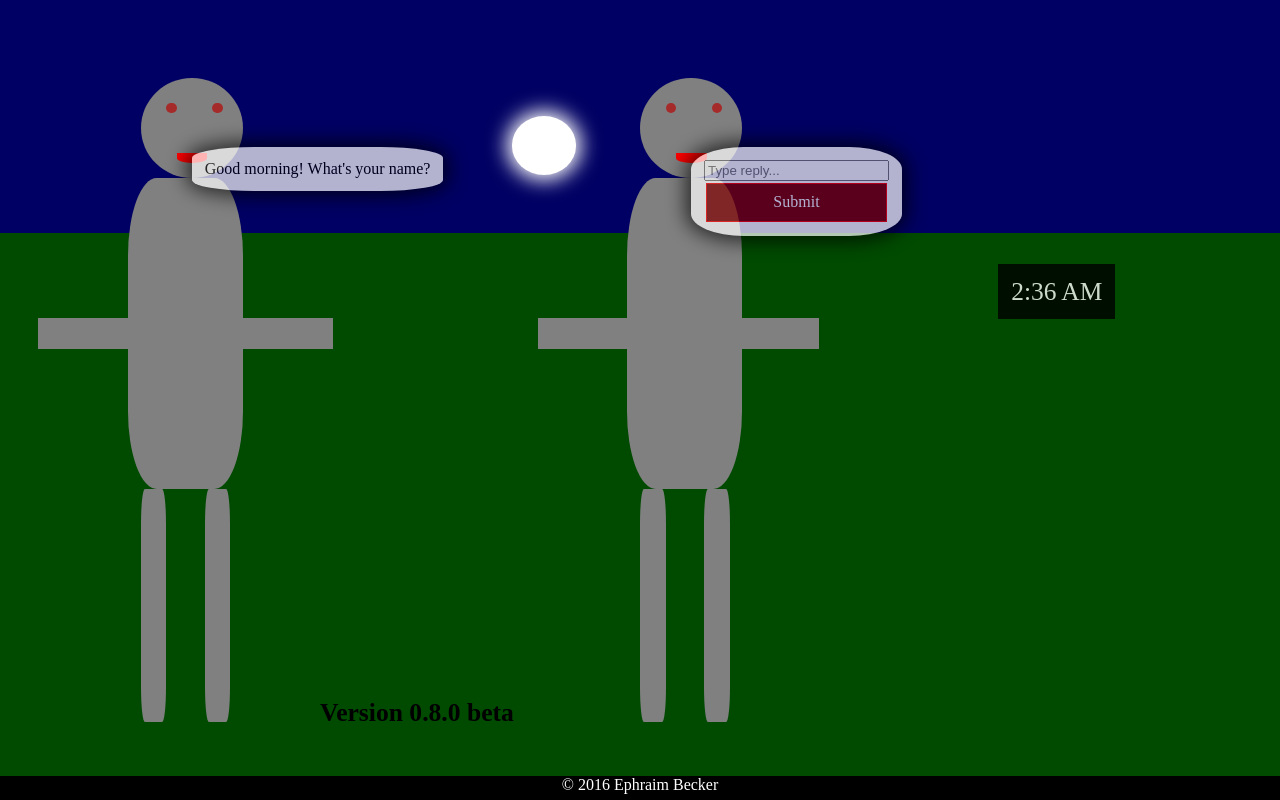
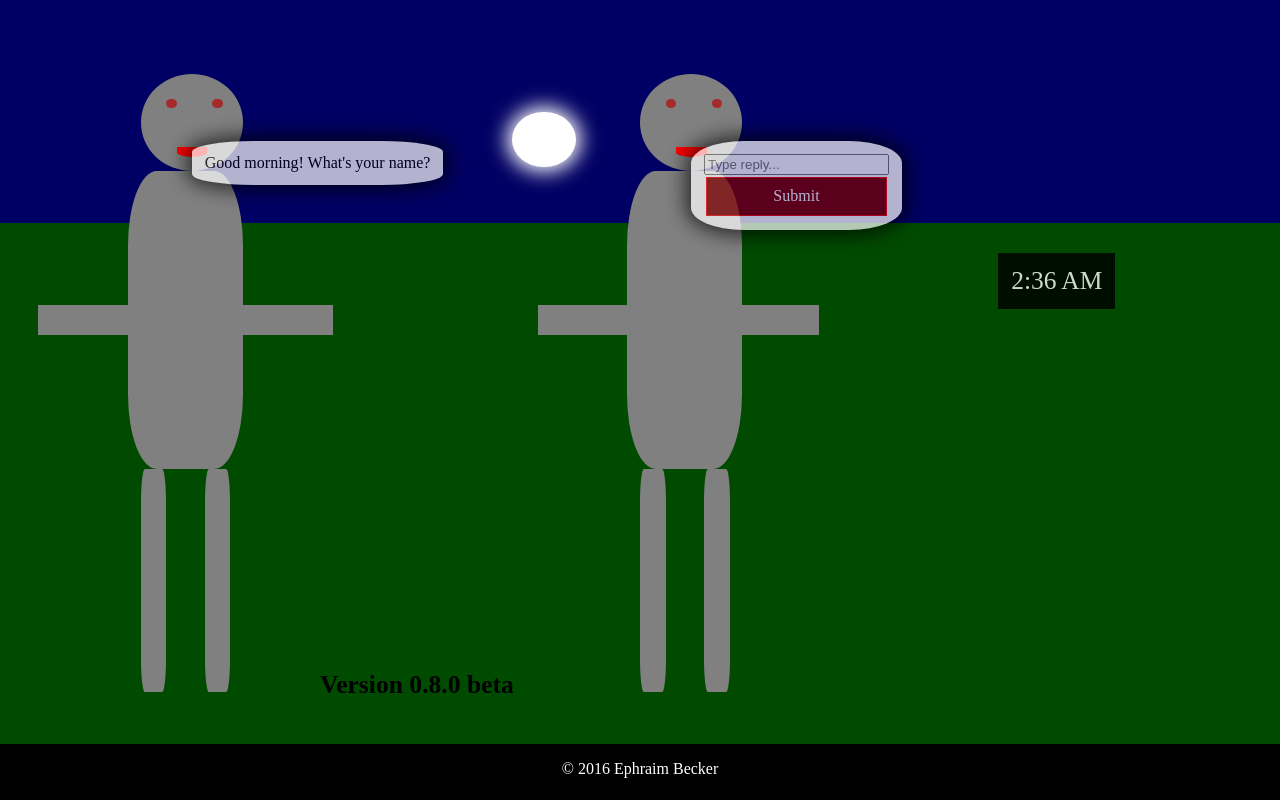
Before and after one commit to EphraimB/Virtual-Friend, a PHP site: page / in a window 1280 px wide. Run offline with PHP 8.4, Linux system fonts and the light colour scheme.

Commit message:
Better Footer

```diff
--- a/css/style.css
+++ b/css/style.css
@@ -95,6 +95,6 @@
 #statusBar{position: absolute; top: 0%; left: 0%; width: 100%; height: 8%; background-color: black; color: white; text-align: center;}
 #displayedContent{position: absolute; top: 8%; left: 0%; width: 100%; height: 92%; border: 0px;}
 
-footer{position: absolute; bottom: 0%; left: 0%; width: 100%; height: 3%; background-color: black; color: white; text-align: center;}
+footer{position: absolute; bottom: 0%; left: 0%; width: 100%; height: 7%; background-color: black; color: white; text-align: center;}
 
-main{position: absolute; top: 0%; left: 0%; width: 100%; height: 97%;}
+main{position: absolute; top: 0%; left: 0%; width: 100%; height: 93%;}
--- a/index.html
+++ b/index.html
@@ -109,7 +109,7 @@
 <div id="version">Version 0.8.0 beta</div>
 </main>
 <footer>
-&copy; 2016 Ephraim Becker
+<p>&copy; 2016 Ephraim Becker</p>
 </footer>
 <script src="js/script.js"></script>
 </body>
```
